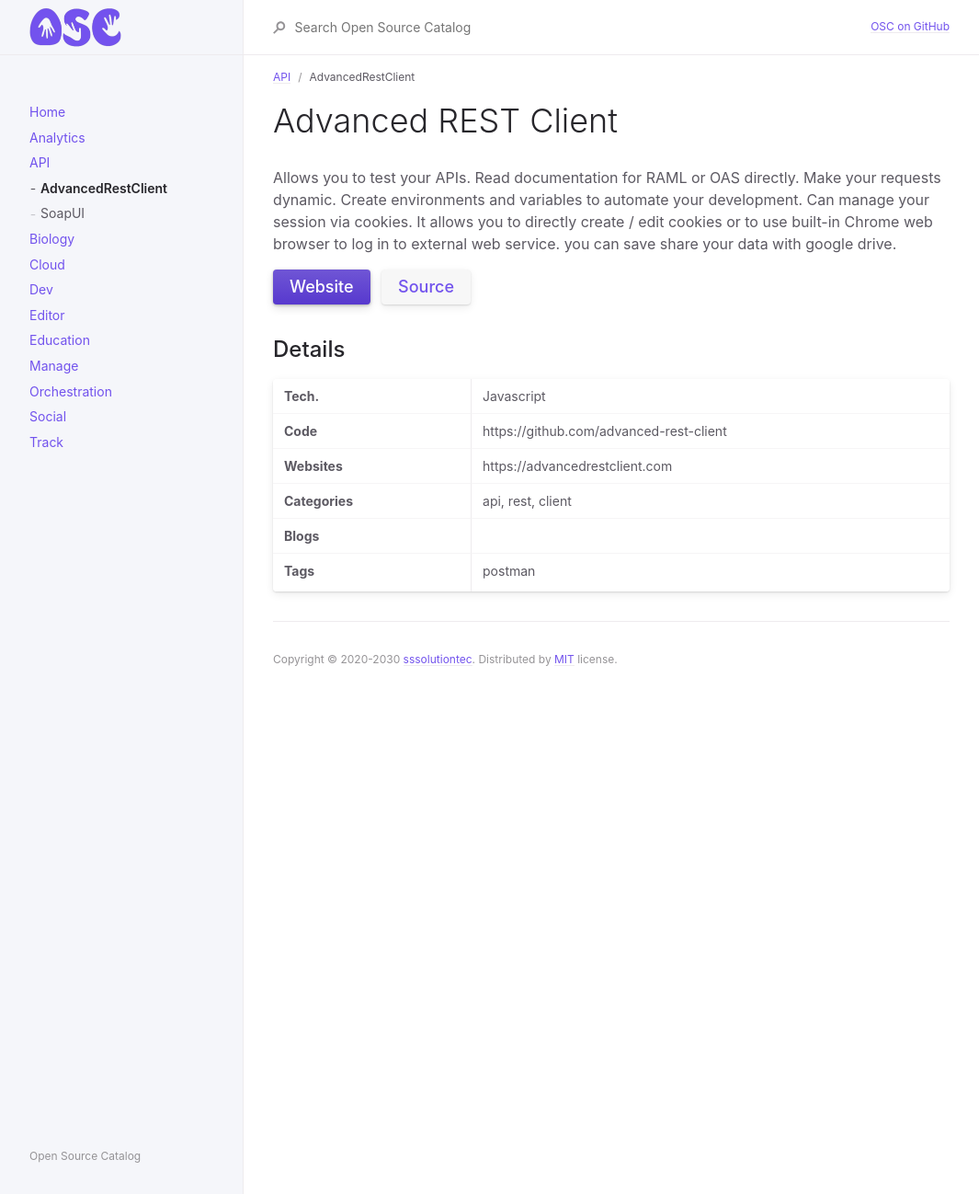
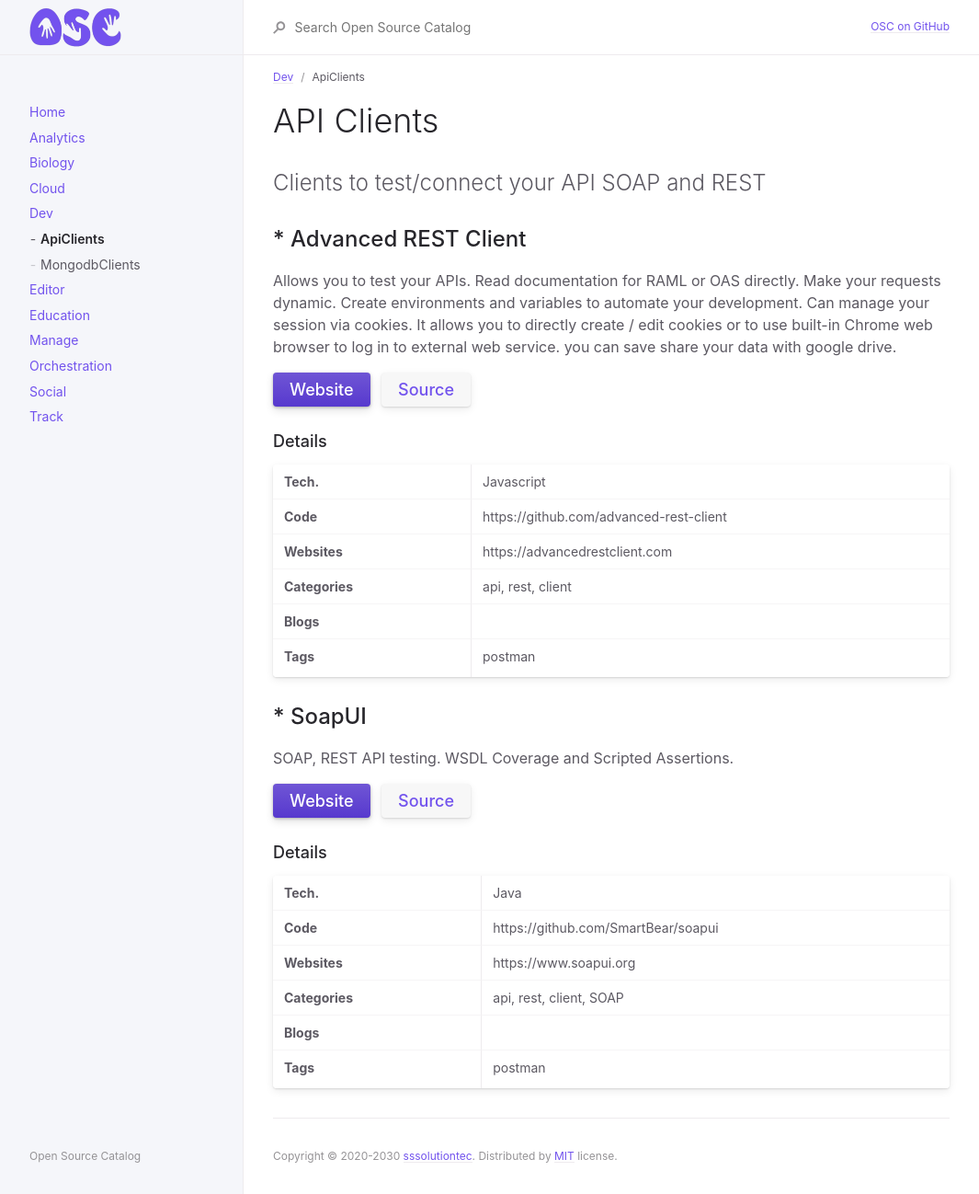
Before and after one commit to sssolutiontec/open-source-catalog, a Jekyll site: the page built from docs/dev/apiClients.md, in a window 1280 px wide. Shown: the whole page at 92% size, without its empty margins (107-1172 px from the left). Built offline with Jekyll 4.4.1, drawn with Linux system fonts in a browser that asks for light colours.

```diff
--- a/docs/api/advancedRestClient.md
+++ b/docs/dev/apiClients.md
@@ -1,11 +1,17 @@
 ---
 layout: default
-title: AdvancedRestClient
-parent: API
+title: ApiClients
+parent: Dev
 nav_order: 10
+description: "open source SOAP REST api clients"
 ---
 
-# Advanced REST Client
+# API Clients
+
+Clients to test/connect your API SOAP and REST
+{: .fs-6 .fw-300 }
+
+## * Advanced REST Client
 
 Allows you to test your APIs. Read documentation for RAML or OAS directly. Make your requests dynamic.
 Create environments and variables to automate your development. Can manage your session via cookies.
@@ -15,7 +21,7 @@ you can save share your data with google drive.
 [Website](https://advancedrestclient.com){: .btn .btn-primary .fs-5 .mb-4 .mb-md-0 .mr-2 target="_blank"}
 [Source](https://github.com/advanced-rest-client/arc-electron){: .btn .fs-5 .mb-4 .mb-md-0 target="_blank"}
 
-## Details
+### Details
 
 |**Tech.**|Javascript|
 |**Code**|https://github.com/advanced-rest-client|
@@ -23,3 +29,19 @@ you can save share your data with google drive.
 |**Categories**|api, rest, client|
 |**Blogs**||
 |**Tags**|postman|
+
+## * SoapUI
+
+SOAP, REST API testing. WSDL Coverage and Scripted Assertions.
+
+[Website](https://www.soapui.org/downloads/soapui/){: .btn .btn-primary .fs-5 .mb-4 .mb-md-0 .mr-2 target="_blank"}
+[Source](https://github.com/SmartBear/soapui){: .btn .fs-5 .mb-4 .mb-md-0 target="_blank"}
+
+### Details
+
+|**Tech.**|Java|
+|**Code**|https://github.com/SmartBear/soapui|
+|**Websites**|https://www.soapui.org|
+|**Categories**|api, rest, client, SOAP|
+|**Blogs**||
+|**Tags**|postman|
```
Also changed, not shown: docs/api/api.md (deleted, +0 -13 lines), docs/api/soapUi.md (deleted, +0 -22 lines).
